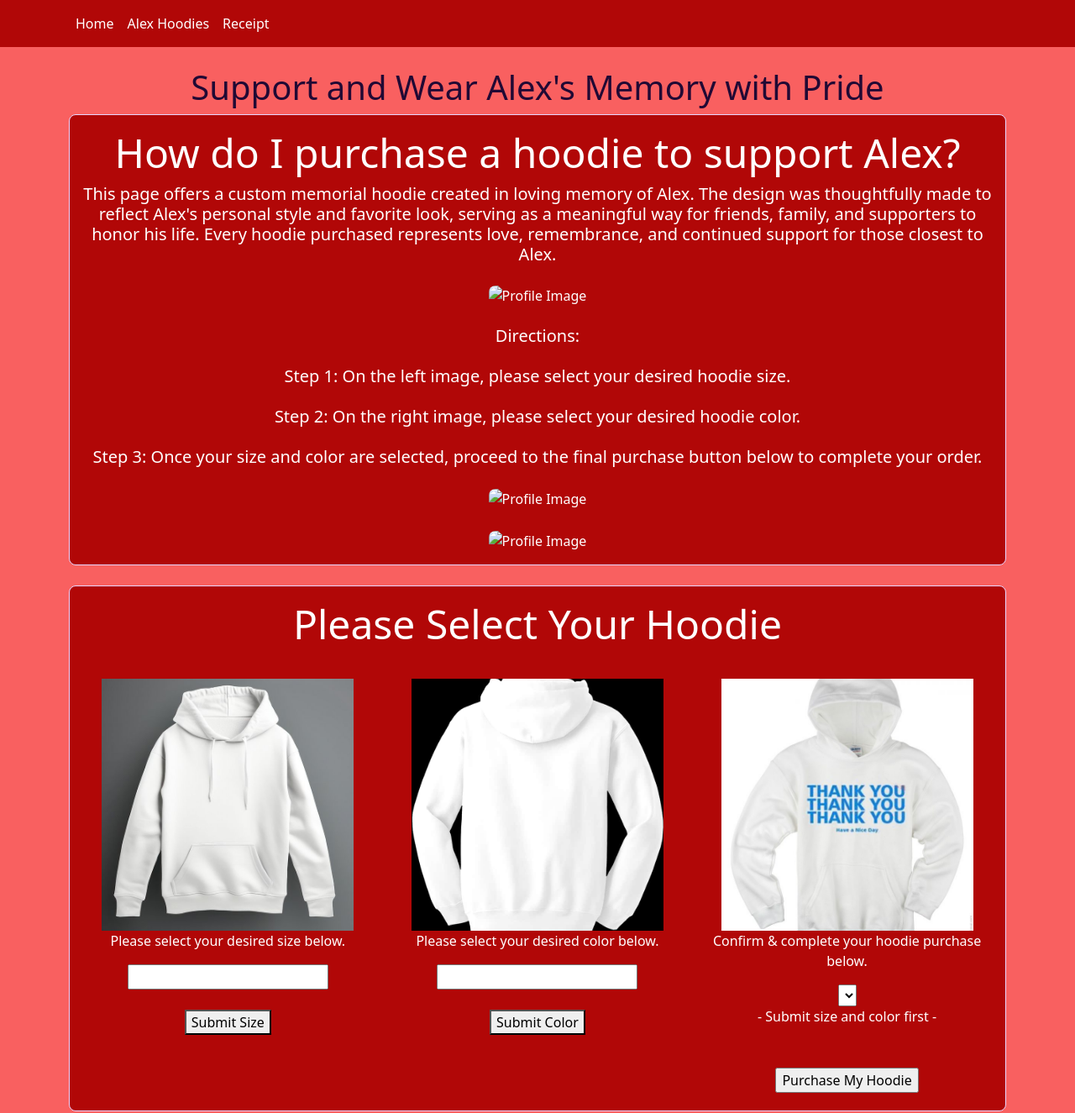
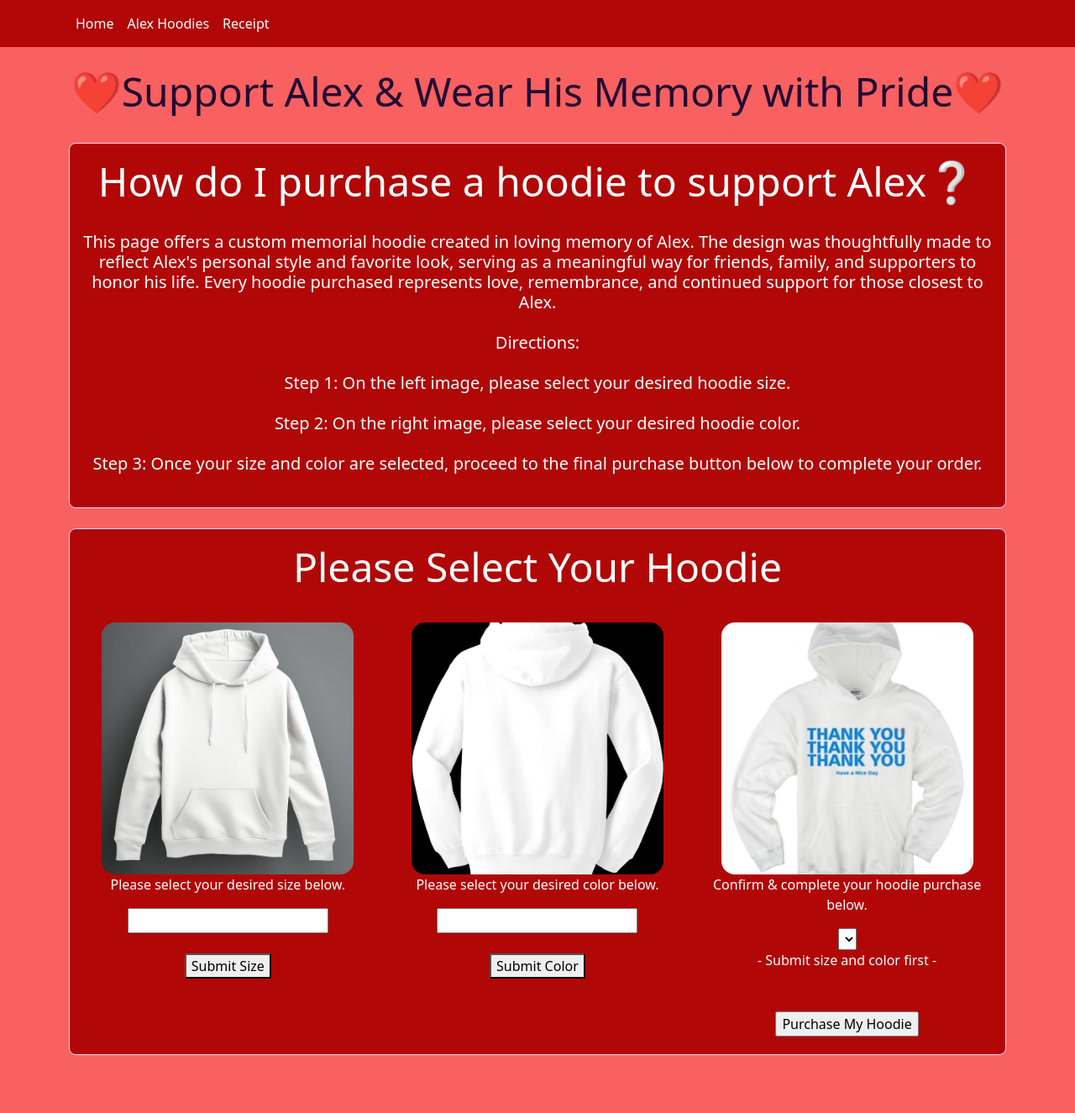
Before and after one commit to Joshualank04/Final-Project, a plain HTML site: page Select_Your_Hoodie.html in a window 1280 px wide. Shown: the whole page at 84% size. After the commit the page ends 1304 px from the top, so only its background shows below. Drawn offline with nearby package versions, Linux system fonts and the light colour scheme.

Commit message:
Finished the hoodie selection page to where its fully working. touched up code so it's more professional.

```diff
--- a/Select_Your_Hoodie.html
+++ b/Select_Your_Hoodie.html
@@ -50,15 +50,14 @@
 
     <!-- Opening Title -->
     <main class="container py-4">
-        <h1 class="mb-2">Support and Wear Alex's Memory with Pride</h1>
+        <h1 class="mb-2" Style= "font-size:300%;">❤️Support Alex & Wear His Memory with Pride❤️</h1>
+        <br>
 
     <!-- Disription of this page and directions listed on how to purchase your hoodie -->
         <div class="box mb-4">
-            <h3 Style= "font-size:300%;" class="h3">How do I purchase a hoodie to support Alex?</h3>
+            <h3 Style= "font-size:300%;" class="h3">How do I purchase a hoodie to support Alex❔</h3>
+                <br>
             <p class="mb-0 h5">This page offers a custom memorial hoodie created in loving memory of Alex. The design was thoughtfully made to reflect Alex's personal style and favorite look, serving as a meaningful way for friends, family, and supporters to honor his life. Every hoodie purchased represents love, remembrance, and continued support for those closest to Alex.</p>
-                <br>
-            <img src="Images/2025 xbox.jpg" class="rounded-3" alt="Profile Image" width="450" height="350">
-                <br>
                 <br>
             <p class="mb-0 h5">Directions:</p>
                 <br>
@@ -68,10 +67,6 @@
                 <br>
             <p class="mb-0 h5">Step 3: Once your size and color are selected, proceed to the final purchase button below to complete your order.</p>
                 <br>
-            <img src="Images/fishing.jpg" class="rounded-3" alt="Profile Image" width="350" height="350">
-                <br>
-                <br>
-            <img src="Images/nature-9658253_1280.jpg" class="rounded-3" alt="Profile Image" width="350" height="350">
         </div>
 
     <!-- The purchasing section where the user selects their size and color of desired hoodie-->
@@ -79,14 +74,12 @@
             <h3 Style="font-size:300%;" class="h3">Please Select Your Hoodie</h3>
             <br>
 
+    <!-- Left side on front of hoodie select your size section-->
             <div class="row">
-    <!-- Left side on front of hoodie select your size section-->
-
                 <div class="column">
-                    <img src="Pictures/front_of_hoodie.jpg" alt="The front side of hoodies" style="width:300px; height:300px; object-fit:cover;">
+                    <img src="Pictures/front_of_hoodie.jpg" class="rounded-4" alt="The front side of hoodies" style="width:300px; height:300px; object-fit:cover;">
                     <br>
                     <p>Please select your desired size below.</p>
-
                     <input list="Sizes" id="sizeInput" name="Sizes">
                     <datalist id="Sizes">
                         <option value="Extra Large">
@@ -95,18 +88,15 @@
                         <option value="Small">
                         <option value="Extra Small">
                     </datalist>
-
                     <br><br>
                     <button type="button" onclick="submitSize()">Submit Size</button>
-
                 </div>
 
     <!-- Middle section on back of hoodie to select the color-->
                 <div class="column">
-                    <img src="Pictures/back_of_hoodie.jpg" alt="The back side of hoodies" style="width:300px; height:300px; object-fit:cover;">
+                    <img src="Pictures/back_of_hoodie.jpg" class="rounded-4" alt="The back side of hoodies" style="width:300px; height:300px; object-fit:cover;">
                     <br>
                     <p>Please select your desired color below.</p>
-
                     <input list="Colors" id="colorInput" name="Colors">
                     <datalist id="Colors">
                         <option value="Black">
@@ -115,17 +105,14 @@
                         <option value="Red">
                         <option value="White">
                     </datalist>
-
                     <br><br>
                     <button type="button" onclick="submitColor()">Submit Color</button>
-
                 </div>
 
     <!-- Right side on the thank you hoodie and to ensure you're purchasing the correct hoodie before selecting "purchase my hoodie" -->
                 <div class="column">
-                    <img src="Pictures/Thank_You_Hoodie.jpg" alt="Thank you for your purchase on a hoodie" style="width:300px; height:300px; object-fit:cover;">
+                    <img src="Pictures/Thank_You_Hoodie.jpg" class="rounded-4" alt="Thank you for your purchase on a hoodie" style="width:300px; height:300px; object-fit:cover;">
                     <p>Confirm & complete your hoodie purchase below.</p>
-
                     <form action="Thank_You_For_Your_Purchase.html" method="get" onsubmit="return checkFinalSelection ()">
                         <select id="finalOption" name="finalOption"></select>
                             <option value=""> - Submit size and color first - </option>
@@ -134,13 +121,9 @@
                         <input type="submit" value="Purchase My Hoodie">
                     </form>
                 </div>
-
             </div>
         </div>
     </main>
-
-
-
 
     <script>
         // Load only the #site-nav element
@@ -150,9 +133,11 @@
 
     <script>
 
+    // JavaScript included to handle the size and color selections, and also update the final dropdown accordingly
         let savedSize = "";
         let savedColor = "";
 
+    // This function is to collect and submit the size selected by user
         function submitSize() {
             const size = document.getElementById("sizeInput").value.trim();
             if (!size) {
@@ -164,6 +149,7 @@
             alert("Size submitted: " + size);
         }
 
+    // This function is to collect and submit the color selected by user.
         function submitColor() {
             const color = document.getElementById("colorInput").value.trim();
             if (!color) {
@@ -175,6 +161,7 @@
             alert("Color submitted: " + color);
         }
 
+    // This function is intended to update the final dropdown with the final selected size and color.
         function updateFinalDropdown() {
             const finalSelect = document.getElementById("finalOption");
             finalSelect.innerHTML = "";
@@ -187,6 +174,7 @@
                 return;
             }
 
+    // This was implemented to create the final option text once both size and color got selected.
             const combo = savedSize + " - " + savedColor;
             const comboText = "You've selected a " + savedColor + ", " + savedSize + " hoodie. Thank you!";
             const option = document.createElement("option");
@@ -195,6 +183,7 @@
             finalSelect.appendChild(option);
         }
 
+    // This function checks to ensure both size and color get selected before allowing user to proceed to purchasing.
         function checkFinalSelection() {
             if (!savedSize || !savedColor) {
                 alert("Please submit both a size and a color, before purchasing.");
```
Also changed, not shown: Thank_You_For_Your_Purchase.html (+1 -1 lines).
